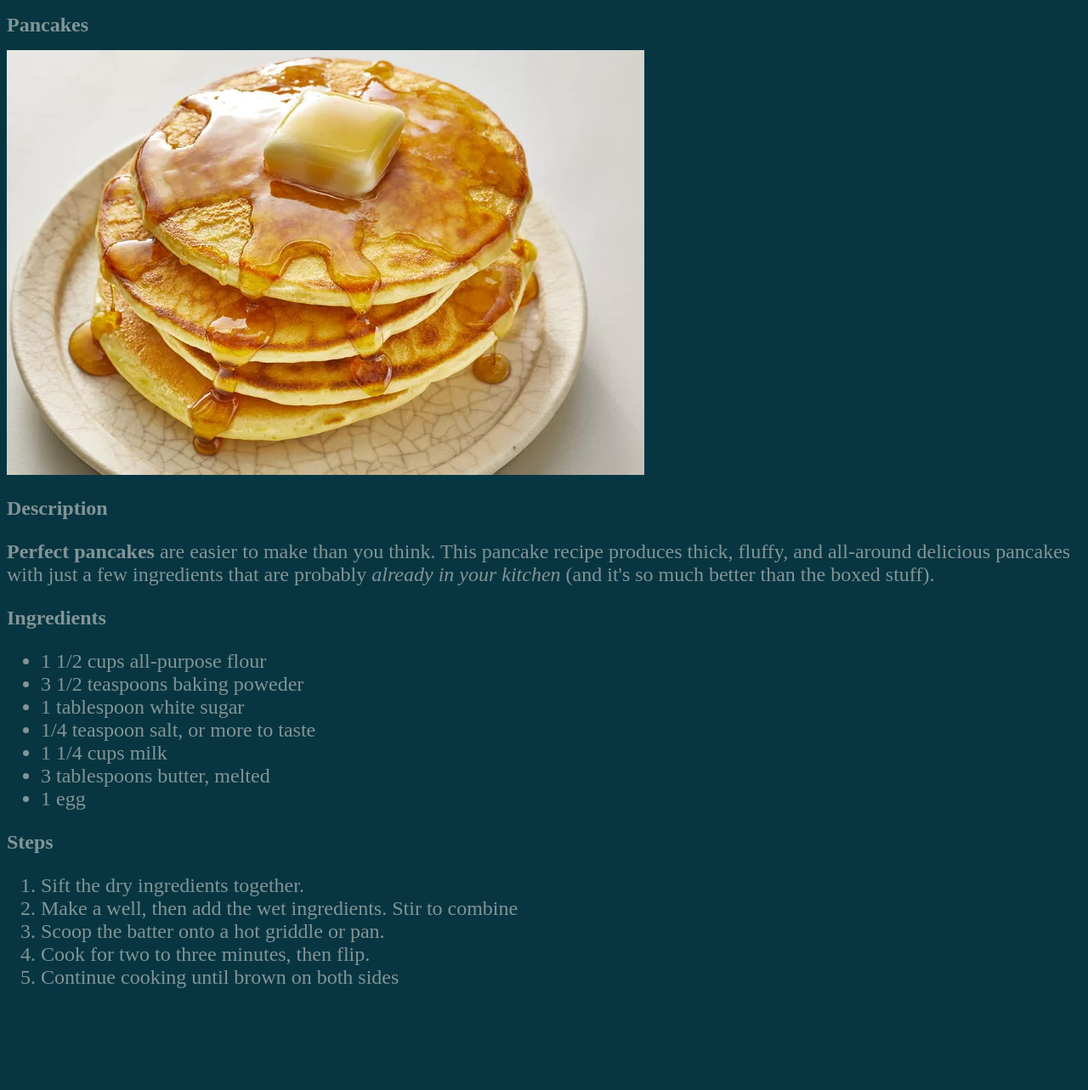
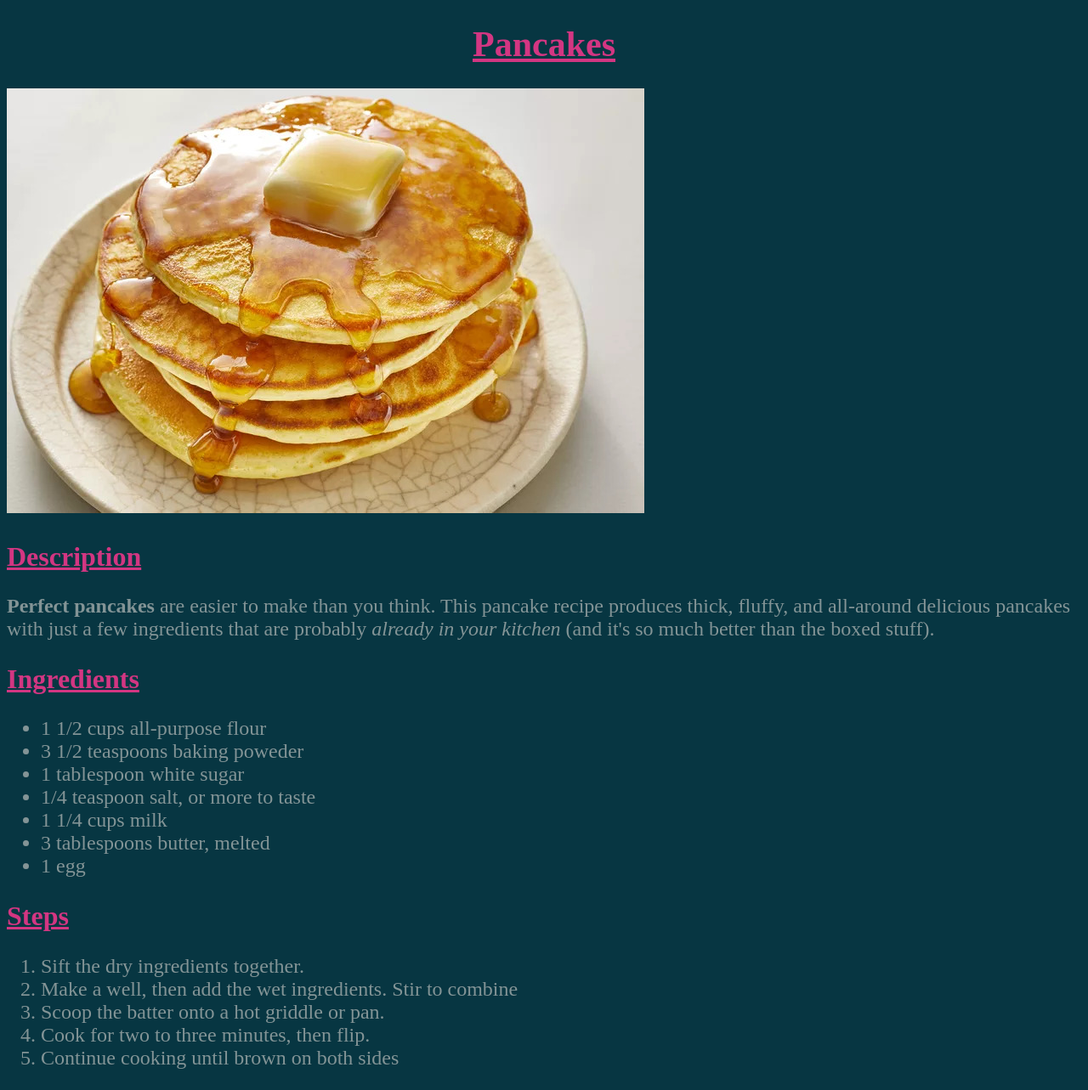
Before and after one commit to JDl337/recipe-site, a plain HTML site: page recipes/pancake.html in a window 1280 px wide. Shown: the whole page at 85% size. Before the commit the page ends 1188 px from the top, so only its background shows below. Drawn offline with Linux system fonts and the light colour scheme.

Commit message:
add classes to pancake.html

```diff
--- a/recipes/pancake.html
+++ b/recipes/pancake.html
@@ -7,15 +7,15 @@
   </head>
 
   <body>
-    <h1>Pancakes</h1>
+    <h1 class="heading page-heading">Pancakes</h1>
     <img src="../img/pancakes.jpeg" alt="Pancakes">
 
-    <h2>Description</h2>
+    <h2 class="heading subheading">Description</h2>
     <p><strong>Perfect pancakes</strong> are easier to make than you think. This pancake recipe produces thick, fluffy, and all-around
     delicious pancakes with just a few ingredients that are probably <em>already in your kitchen</em> (and it's so much better than
       the boxed stuff).</p>
 
-    <h2>Ingredients</h2>
+    <h2 class="heading subheading">Ingredients</h2>
     <ul>
       <li>1 1/2 cups all-purpose flour</li>
       <li>3 1/2 teaspoons baking poweder</li>
@@ -26,7 +26,7 @@
       <li>1 egg</li>
     </ul>
 
-    <h2>Steps</h2>
+    <h2 class="heading subheading">Steps</h2>
     <ol>
       <li>Sift the dry ingredients together.</li>
       <li>Make a well, then add the wet ingredients. Stir to combine</li>
```
